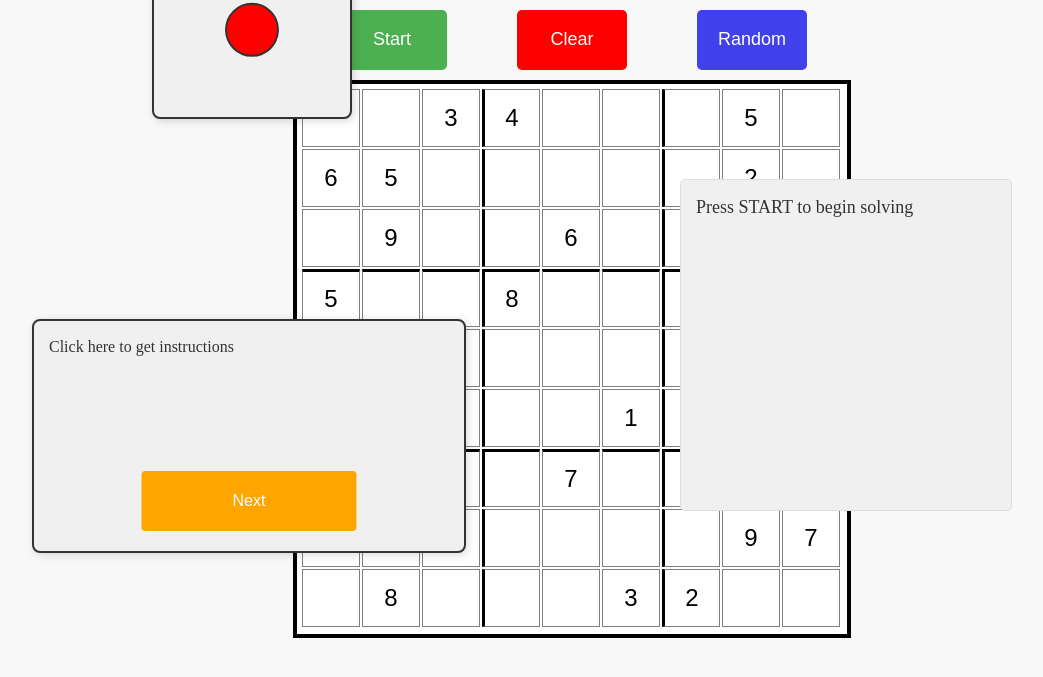
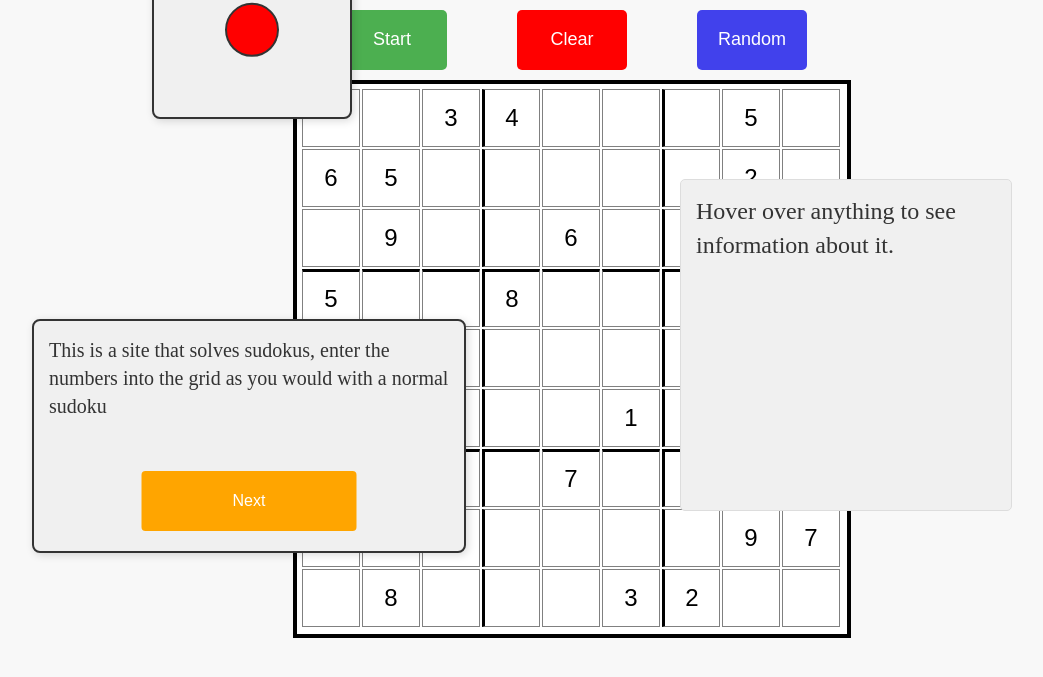
Before and after one commit to Kaibbage/Sudoku_Solver, a website: page Frontend/index.html in a window 1280 px wide. Both pictures are taken after a click on the button "Next". Shown: the part 121-798 px from the top of the page, without its empty margins (68-1111 px from the left). Drawn offline with Linux system fonts and the light colour scheme.

Commit message:
Added widgets to instruct the user

```diff
--- a/Frontend/index.html
+++ b/Frontend/index.html
@@ -10,27 +10,27 @@
     <h1>Sudoku Solver</h1>
 
     <div class="left-panel">
-        <div class="status-container">
+        <div id='status-container'class="status-container">
             <div id="status-label" class="status-label">This will turn green when the webpage is ready to be used</div>
             <div id="status-circle" class="status-indicator"></div>
         </div>
 
-        <div class="instruction-container">
+        <div id='instruction-container'class="instruction-container">
             <p id="instruction-text">Click here to get instructions</p>
-            <button id="next-button">Next</button>
+            <button id="next-button" onclick = "setInstructionInfo()">Next</button>
         </div>
     </div>
 
     <div class="button-container">
-        <button class="start-button" onclick="startSolve()">Start</button>
-        <button class="clear-button" onclick="clearGrid()">Clear</button>
-        <button class="random-button" onclick="randomize()">Random</button>
+        <button id="start-button" class="start-button" onclick="startSolve()">Start</button>
+        <button id="clear-button" class="clear-button" onclick="clearGrid()">Clear</button>
+        <button id="random-button" class="random-button" onclick="randomize()">Random</button>
     </div>
 
     <div class="sudoku-container" id="sudokuGrid"></div>
 
-    <div class="simple-widget">
-        <p>Press START to begin solving</p>
+    <div id='simple-widget' class="simple-widget">
+        <p id="infoText">Hover over any button to see information about it.</p>
     </div>
 
     <script src="script.js"></script>
--- a/Frontend/script.js
+++ b/Frontend/script.js
@@ -1,7 +1,7 @@
-//const apiBaseUrl = "https://sudoku-solver-598q.onrender.com";
-//const wsUrl = "wss://sudoku-solver-598q.onrender.com/ws/sudoku";
-const apiBaseUrl = "http://localhost:8080";
-const wsUrl = "ws://localhost:8080/ws/sudoku";
+const apiBaseUrl = "https://sudoku-solver-598q.onrender.com";
+const wsUrl = "wss://sudoku-solver-598q.onrender.com/ws/sudoku";
+//const apiBaseUrl = "http://localhost:8080";
+//const wsUrl = "ws://localhost:8080/ws/sudoku";
 let socket;
 
 function openWebSocket() {
@@ -26,6 +26,53 @@ function openWebSocket() {
 function markOpen(){
     document.getElementById("status-circle").style.backgroundColor = "lightgreen";
     document.getElementById("status-label").textContent = "Ready :)";
+}
+
+
+
+function setupHoverInfo() {
+    //info text for each hover over button, could perhaps change to make more detailed
+    const buttonInfo = {
+        'start-button': 'Click here for the program to start solving the sudoku',
+        'clear-button': 'Click here to clear the grid',
+        'random-button': 'Click here to generate a random solvable sudoku',
+        'next-button': 'Click here to get the next part of the instructions',
+        'sudokuGrid': 'Enter the sudoku values in this grid',
+        'simple-widget': 'Find explanations in here',
+        'status-container': "This will turn green once the website is ready to be used, until then it will be red",
+        'instruction-container': "This box contains instructions"
+    };
+  const infoText = document.getElementById('infoText');
+
+  //adding hover for every button
+  Object.keys(buttonInfo).forEach(buttonId => {
+    const button = document.getElementById(buttonId);
+    if (button) {
+      button.addEventListener('mouseenter', () => {
+        infoText.textContent = buttonInfo[buttonId];
+      });
+      button.addEventListener('mouseleave', () => {
+        infoText.textContent = 'Hover over anything to see information about it.';
+      });
+    }
+  });
+}
+
+let instructions = ["Click here to get instructions",
+                    "This is a site that solves sudokus, enter the numbers into the grid as you would with a normal sudoku",
+                    "Click solve to start the solving process, if the sudoku can be solved then it will solve it and light up green, if it cannot then it will light up red",
+                    "Click clear to clear the grid of all the numbers",
+                    "Click random to generate a random solvable sudoku",
+                    "Have fun :)"];
+let instructionNumber = 0;
+
+function setInstructionInfo(){
+    document.getElementById("instruction-text").textContent = instructions[instructionNumber];
+    instructionNumber++;
+    if(instructionNumber == instructions.length){
+        instructionNumber = 0;
+    }
+
 }
 
  function processGrid(event) {
@@ -351,6 +398,10 @@ function initialize() {
             handleDeleteBackspace(event);
         }
     });
+
+    setupHoverInfo();
+
+    setInstructionInfo();
 }
 
 window.onload = initialize;
--- a/Frontend/styles.css
+++ b/Frontend/styles.css
@@ -152,12 +152,7 @@ button {
     margin-top: 400px;
 }
 
-#instruction-text{
-    margin: 0 0 15px 0;
-    font-size: 16px;
-    color: #333;
-    line-height: 1.4;
-}
+
 
 #next-button {
     background-color: #ffa500;
@@ -192,9 +187,16 @@ button {
   height: 300px;
 }
 
-.simple-widget p {
+#infoText {
   margin: 0;
-  font-size: 18px;
+  font-size: 24px;
   color: #333;
   line-height: 1.4;
 }
+
+#instruction-text{
+    margin: 0;
+    font-size: 20px;
+    color: #333;
+    line-height: 1.4;
+}
```
